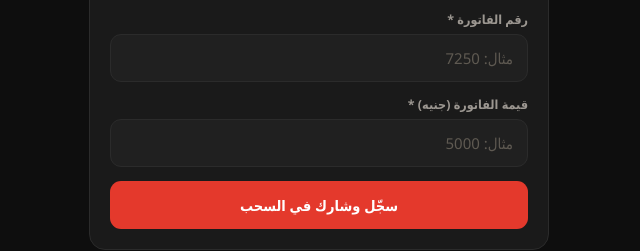
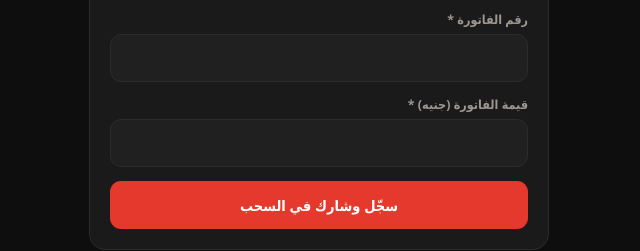
Before and after one commit to santos-stone/draw, a plain HTML site: page index.html in a window 1280 px wide. Shown: the part 347-598 px from the top of the page, 321-961 px from the left. Drawn offline with Linux system fonts and the light colour scheme.

Commit message:
Add files via upload

```diff
--- a/index.html
+++ b/index.html
@@ -112,9 +112,9 @@
       <label>الاسم *</label>
       <input type="text" id="cust-name" placeholder="اسمك بالكامل">
       <label>رقم الفاتورة *</label>
-      <input type="text" id="cust-invoice-no" placeholder="مثال: 7250">
+      <input type="text" id="cust-invoice-no" placeholder="">
       <label>قيمة الفاتورة (جنيه) *</label>
-      <input type="text" id="cust-invoice-value" placeholder="مثال: 5000" inputmode="decimal">
+      <input type="text" id="cust-invoice-value" placeholder="" inputmode="decimal">
       <div id="cust-msg"></div>
       <button class="btn" id="cust-submit" onclick="registerCustomer()">سجّل وشارك في السحب</button>
     </div>
```
